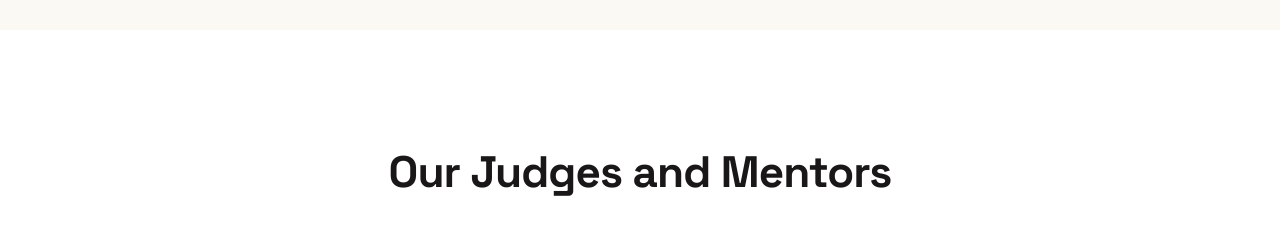
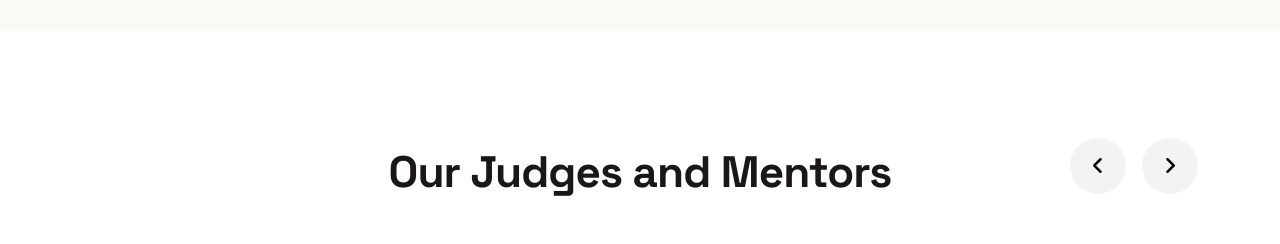
Before and after one commit to harshitjaipuria/TechStars_GLAU, a Next.js app: page / in a window 1280 px wide. Shown: the part 4940-5184 px from the top of the page. Built offline with nearby package versions, Linux system fonts and the light colour scheme.

Commit message:
added navigation owl

```diff
--- a/components/sections/home1/section4.tsx
+++ b/components/sections/home1/section4.tsx
@@ -3,7 +3,7 @@ import Link from 'next/link'
 import { Autoplay, Navigation, Pagination } from "swiper/modules"
 import { Swiper, SwiperSlide } from "swiper/react"
 const swiperOptions = {
-	modules: [Autoplay, Pagination],
+	modules: [Autoplay, Pagination, Navigation],
 	slidesPerView: 3,
 	spaceBetween: 30,
 	autoplay: {
@@ -11,6 +11,12 @@ const swiperOptions = {
 		disableOnInteraction: false,
 	},
 	loop: true,
+
+	// Navigation
+	navigation: {
+		nextEl: '.owl-next',
+		prevEl: '.owl-prev',
+	},
 
 	// Pagination
 	pagination: {
@@ -63,7 +69,8 @@ export default function Section4() {
 					</div>
 					<div className="row">
 						<div className="col-lg-12 position-relative">
-							<Swiper {...swiperOptions} className="team-slider-area ">
+							<div className="team-slider-area">
+								<Swiper {...swiperOptions} className="owl-carousel">
 									<SwiperSlide className="team-widget-boxarea">
 										<div className="img1 image-anime">
 											<img src="/assets/img/all-images/team/team-img1.png" alt="" />
@@ -101,7 +108,7 @@ export default function Section4() {
 											<img src="/assets/img/all-images/team/team-img3.png" alt="" />
 											<ul>
 												<li>
-												<Link href="https://www.linkedin.com/in/himanshusinglaa/"><i className="fa-brands fa-instagram" /></Link>
+													<Link href="https://www.linkedin.com/in/himanshusinglaa/"><i className="fa-brands fa-linkedin-in" /></Link>
 												</li>
 											</ul>
 										</div>
@@ -130,6 +137,16 @@ export default function Section4() {
 									</SwiperSlide>
 
 								</Swiper>
+
+								<div className="owl-nav">
+									<button type="button" role="presentation" className="owl-prev h1p">
+										<i className="fa-solid fa-angle-left" />
+									</button>
+									<button type="button" role="presentation" className="owl-next h1n">
+										<i className="fa-solid fa-angle-right" />
+									</button>
+								</div>
+							</div>
 						</div>
 					</div>
 				</div>
--- a/components/sections/home1/section7.tsx
+++ b/components/sections/home1/section7.tsx
@@ -7,7 +7,7 @@ const swiperOptions = {
 	slidesPerView: 3,
 	spaceBetween: 30,
 	autoplay: {
-		delay: 1000,
+		delay: 1500,
 		disableOnInteraction: false,
 	},
 	loop: true,
```
Lines whose indentation alone changed are shown as unchanged.
